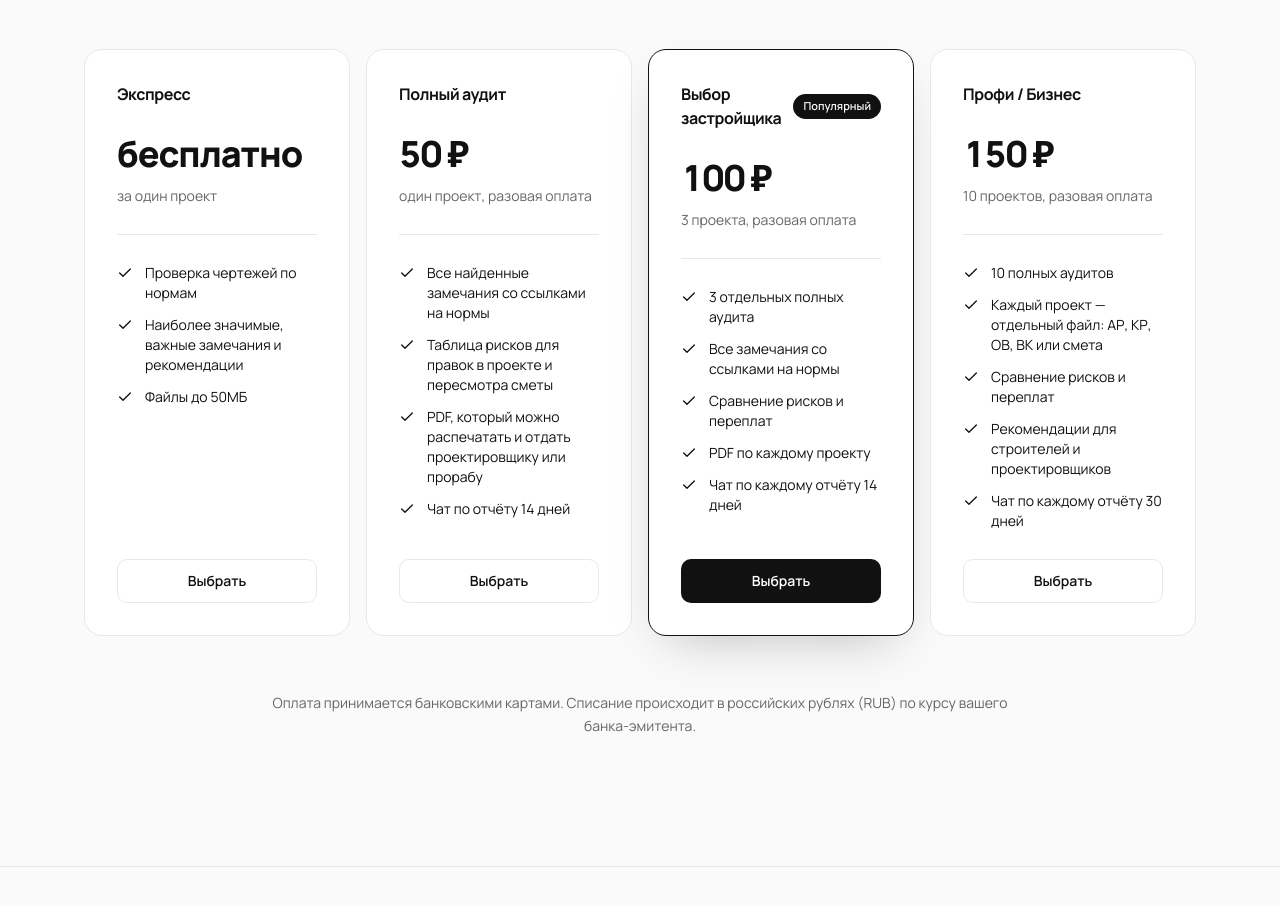
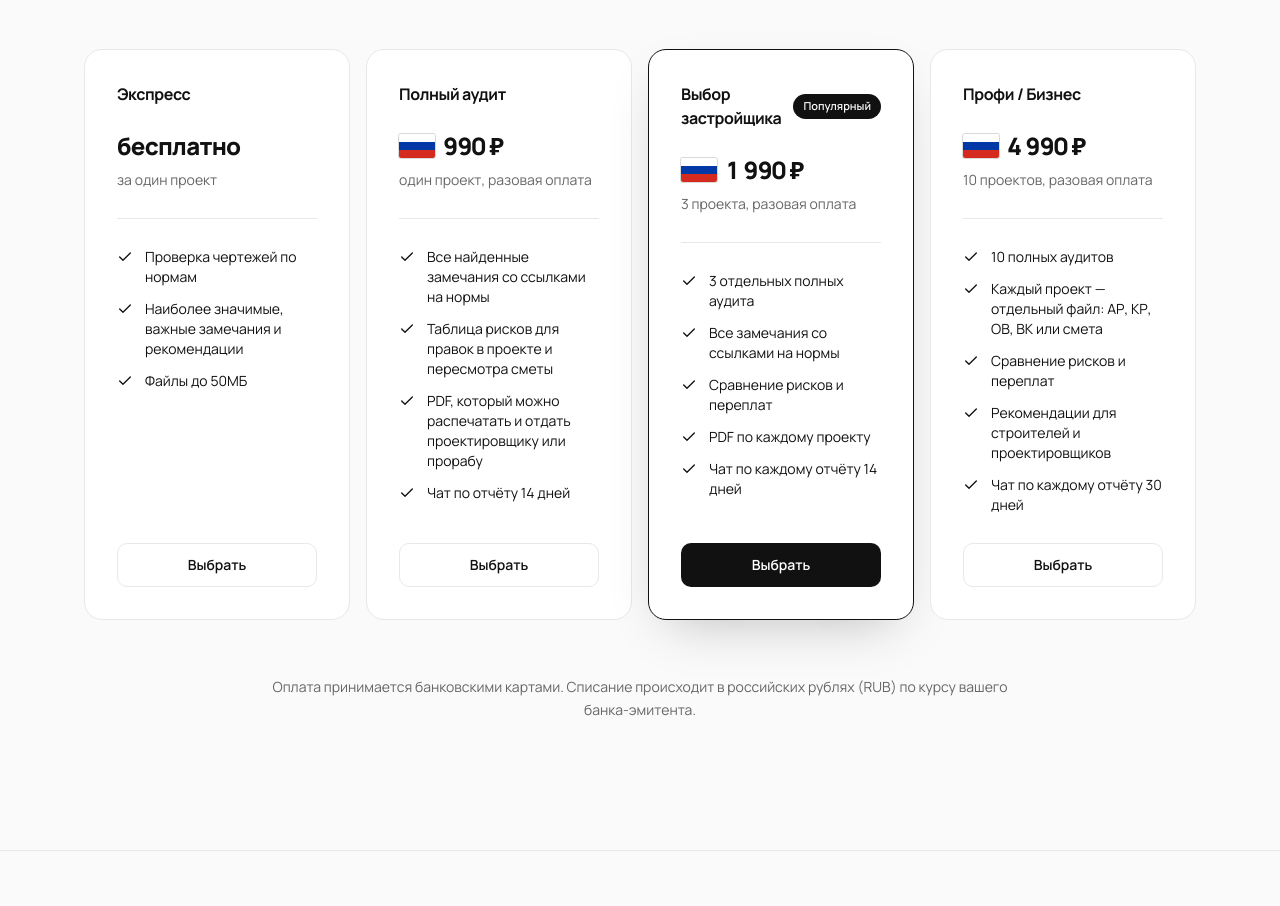
Before and after one commit to samsonov-work-pl/stroy-audit-web, a Next.js app: page / in a window 1280 px wide. Shown: the part 2927-3833 px from the top of the page. Built offline with nearby package versions, Linux system fonts and the light colour scheme; no server answers.

Commit message:
Show the new tariff prices in a column with each country's flag.
Co-authored-by: Cursor <cursoragent@cursor.com>

```diff
--- a/components/premium-upsell.tsx
+++ b/components/premium-upsell.tsx
@@ -3,7 +3,7 @@
 import { useCallback, useEffect, useId, useRef, useState } from 'react'
 import { CheckCircle2, ExternalLink, Loader2, Lock, MessagesSquare, Sparkles, X } from 'lucide-react'
 import { ExampleReportLink } from '@/components/example-report-link'
-import { useRubRates } from '@/components/fx-rates'
+import { TariffPrices } from '@/components/tariff-prices'
 import { getJurisdiction, type Jurisdiction } from '@/components/jurisdiction-provider'
 import { isPaidTier, loadSelectedTier, saveSelectedTier, TIER_EVENT, TIER_FRAME_COLOR, type PaidTier } from '@/lib/audit-tier'
 import {
@@ -18,7 +18,7 @@ import {
   publishPaymentSuccess,
   releaseReportGeneration,
 } from '@/lib/lava-widget'
-import { currencyFont, formatGrouped, referenceAmounts, TARIFF_RUB } from '@/lib/fx'
+import { currencyFont, formatGrouped, TARIFF_RUB } from '@/lib/fx'
 import { LEGAL_EMAIL, LEGAL_MAILTO } from '@/lib/legal'
 import { cn } from '@/lib/utils'
 import { isRealPdfUrl, showReportInWindow } from '@/lib/report-pdf'
@@ -336,8 +336,6 @@ export function PremiumUpsell({
     initialDeep ? { kind: 'done', ...initialDeep } : { kind: 'idle' },
   )
   const amountRub = TARIFF_RUB[tier]
-  const rates = useRubRates()
-  const reference = rates ? referenceAmounts(amountRub, rates) : null
   const features = tariffFeatures(tier)
   const widgetId = lavaWidgetId(tier)
   const generating = useRef(false)
@@ -685,7 +683,6 @@ export function PremiumUpsell({
           if (state.kind !== 'submitting') setOpen(false)
         }}
         amountRub={amountRub}
-        reference={reference}
         tier={tier}
         features={features}
         email={request.email}
@@ -712,7 +709,6 @@ function DeepAuditDialog({
   open,
   onClose,
   amountRub,
-  reference,
   tier,
   features,
   email,
@@ -725,7 +721,6 @@ function DeepAuditDialog({
   open: boolean
   onClose: () => void
   amountRub: number
-  reference: { byn: number; kzt: number } | null
   tier: PaidTier
   features: string[]
   email: string
@@ -824,18 +819,9 @@ function DeepAuditDialog({
               ))}
             </ul>
 
-            <div className="flex flex-col gap-1 rounded-lg border border-border bg-background px-4 py-3">
-              <div className="flex items-baseline justify-between gap-3">
-                <span className="text-sm text-muted-foreground">К оплате</span>
-                <span className="font-mono text-xl font-bold tabular-nums">
-                  {formatGrouped(amountRub)} <span className={currencyFont}>₽</span>
-                </span>
-              </div>
-              {reference && (
-                <p className="text-right text-xs tabular-nums text-muted-foreground">
-                  ≈ {formatGrouped(reference.byn)} BYN / {formatGrouped(reference.kzt)} <span className={currencyFont}>₸</span>
-                </p>
-              )}
+            <div className="flex flex-col gap-3 rounded-lg border border-border bg-background px-4 py-3">
+              <span className="text-sm text-muted-foreground">К оплате</span>
+              <TariffPrices amountRub={amountRub} />
               <p className="text-xs leading-relaxed text-muted-foreground">
                 Списание происходит в российских рублях (RUB) по курсу банка-эмитента.
               </p>
--- a/components/pricing.tsx
+++ b/components/pricing.tsx
@@ -6,7 +6,8 @@ import { useRubRates } from '@/components/fx-rates'
 import { Reveal } from '@/components/reveal'
 import { SectionHeading } from '@/components/how-it-works'
 import { loadAuditChoice, saveAuditChoice, TIER_EVENT, TIER_FRAME_COLOR, type AuditTier } from '@/lib/audit-tier'
-import { currencyFont, formatGrouped, referenceAmounts, TARIFF_RUB } from '@/lib/fx'
+import { TariffPrices } from '@/components/tariff-prices'
+import { TARIFF_RUB } from '@/lib/fx'
 import { cn } from '@/lib/utils'
 
 const plans: {
@@ -72,30 +73,6 @@ const plans: {
   },
 ]
 
-function Price({ amountRub }: { amountRub: number }) {
-  const rates = useRubRates()
-  const reference = amountRub > 0 && rates ? referenceAmounts(amountRub, rates) : null
-
-  return (
-    <div className="flex flex-col gap-1">
-      <p className="flex flex-wrap items-baseline gap-x-2 gap-y-1">
-        {amountRub === 0 ? (
-          <span className="text-4xl font-extrabold tracking-[-0.03em]">бесплатно</span>
-        ) : (
-          <span className="text-4xl font-extrabold tracking-[-0.03em] tabular-nums">
-            {formatGrouped(amountRub)} <span className={cn(currencyFont, 'font-semibold')}>₽</span>
-          </span>
-        )}
-        {reference && (
-          <span className="text-sm font-semibold tabular-nums text-foreground/70">
-            (≈ {formatGrouped(reference.byn)} BYN / {formatGrouped(reference.kzt)} <span className={currencyFont}>₸</span>)
-          </span>
-        )}
-      </p>
-    </div>
-  )
-}
-
 export function Pricing() {
   const rates = useRubRates()
   const [selected, setSelected] = useState<AuditTier | null>(null)
@@ -134,7 +111,7 @@ export function Pricing() {
                 </div>
 
                 <div className="flex flex-col gap-3">
-                  <Price amountRub={plan.amountRub} />
+                  <TariffPrices amountRub={plan.amountRub} />
                   <p className="text-sm text-muted-foreground">{plan.period}</p>
                 </div>
 
--- /dev/null
+++ b/components/tariff-prices.tsx
@@ -0,0 +1,118 @@
+'use client'
+
+import type { ReactNode } from 'react'
+import { useRubRates } from '@/components/fx-rates'
+import { currencyFont, formatGrouped, referenceAmounts } from '@/lib/fx'
+import { cn } from '@/lib/utils'
+
+const priceClass = 'text-2xl font-extrabold leading-none tracking-[-0.03em] tabular-nums'
+
+const FLAGS = {
+  Россия: RussiaFlag,
+  Беларусь: BelarusFlag,
+  Казахстан: KazakhstanFlag,
+} as const
+
+export function TariffPrices({ amountRub }: { amountRub: number }) {
+  const rates = useRubRates()
+  const reference = amountRub > 0 && rates ? referenceAmounts(amountRub, rates) : null
+
+  if (amountRub === 0) {
+    return <p className={priceClass}>бесплатно</p>
+  }
+
+  const rows = [
+    { country: 'Россия' as const, amount: formatGrouped(amountRub), symbol: '₽' },
+    ...(reference
+      ? [
+          { country: 'Беларусь' as const, amount: `≈ ${formatGrouped(reference.byn)}`, symbol: 'BYN' },
+          { country: 'Казахстан' as const, amount: `≈ ${formatGrouped(reference.kzt)}`, symbol: '₸' },
+        ]
+      : []),
+  ]
+
+  return (
+    <ul className="flex flex-col gap-2">
+      {rows.map((row) => {
+        const Flag = FLAGS[row.country]
+        return (
+          <li key={row.country} className="flex items-center gap-2">
+            <Flag />
+            <span className={priceClass}>
+              {row.amount} <span className={cn(currencyFont, 'font-semibold')}>{row.symbol}</span>
+            </span>
+            <span className="sr-only">{row.country}</span>
+          </li>
+        )
+      })}
+    </ul>
+  )
+}
+
+function FlagFrame({ children }: { children: ReactNode }) {
+  return (
+    <svg
+      viewBox="0 0 36 24"
+      className="h-6 w-9 shrink-0 rounded-[2px] ring-1 ring-black/15"
+      aria-hidden="true"
+    >
+      {children}
+    </svg>
+  )
+}
+
+function RussiaFlag() {
+  return (
+    <FlagFrame>
+      <rect width="36" height="24" fill="#fff" />
+      <rect y="8" width="36" height="8" fill="#0039A6" />
+      <rect y="16" width="36" height="8" fill="#D52B1E" />
+    </FlagFrame>
+  )
+}
+
+function BelarusFlag() {
+  return (
+    <FlagFrame>
+      <rect width="36" height="16" fill="#CF101A" />
+      <rect y="16" width="36" height="8" fill="#007D30" />
+      <rect width="5" height="24" fill="#fff" />
+      <g fill="#CF101A">
+        <rect x="1.6" y="1" width="1.8" height="1.6" />
+        <rect x="1.6" y="4.2" width="1.8" height="1.6" />
+        <rect x="1.6" y="7.4" width="1.8" height="1.6" />
+        <rect x="1.6" y="10.6" width="1.8" height="1.6" />
+        <rect x="1.6" y="13.8" width="1.8" height="1.6" />
+        <rect x="1.6" y="17" width="1.8" height="1.6" />
+        <rect x="1.6" y="20.2" width="1.8" height="1.6" />
+      </g>
+    </FlagFrame>
+  )
+}
+
+function KazakhstanFlag() {
+  const rays = Array.from({ length: 16 }, (_, index) => {
+    const angle = (index * Math.PI) / 8
+    return (
+      <line
+        key={index}
+        x1={21 + Math.cos(angle) * 4.3}
+        y1={12 + Math.sin(angle) * 4.3}
+        x2={21 + Math.cos(angle) * 6.5}
+        y2={12 + Math.sin(angle) * 6.5}
+        stroke="#FEC50C"
+        strokeWidth="0.9"
+        strokeLinecap="round"
+      />
+    )
+  })
+
+  return (
+    <FlagFrame>
+      <rect width="36" height="24" fill="#00AFCA" />
+      <rect x="2" width="1.4" height="24" fill="#FEC50C" />
+      <circle cx="21" cy="12" r="3" fill="#FEC50C" />
+      {rays}
+    </FlagFrame>
+  )
+}
--- a/lib/fx.ts
+++ b/lib/fx.ts
@@ -2,9 +2,9 @@
 /** Display prices. They must match the Lava.top products; the widget charges the cabinet price. */
 export const TARIFF_RUB = {
   express: 0,
-  full: 50,
-  choice: 100,
-  business: 150,
+  full: 990,
+  choice: 1990,
+  business: 4990,
 } as const
 
 export type TariffId = keyof typeof TARIFF_RUB
--- a/lib/site.ts
+++ b/lib/site.ts
@@ -3,4 +3,4 @@ export const SITE_NAME = 'СтройАудит.ai'
 export const SITE_TITLE =
   'СтройАудит.ai — Экспресс-проверка проектов и смет ИЖС по нормам СН/СП РБ, РФ и РК'
 export const SITE_DESCRIPTION =
-  'Экспресс-аудит проектов ИЖС и смет по нормативам Беларуси, России и Казахстана. Экспресс бесплатно, полный аудит — 50 ₽, «Выбор застройщика» — 100 ₽ за 3 проекта, «Профи / Бизнес» — 150 ₽ за 10 проектов. Оплата списывается в рублях. Чертежи и сметы удаляются после обработки.'
+  'Экспресс-аудит проектов ИЖС и смет по нормативам Беларуси, России и Казахстана. Экспресс бесплатно, полный аудит — 990 ₽, «Выбор застройщика» — 1 990 ₽ за 3 проекта, «Профи / Бизнес» — 4 990 ₽ за 10 проектов. Оплата списывается в рублях. Чертежи и сметы удаляются после обработки.'
```
